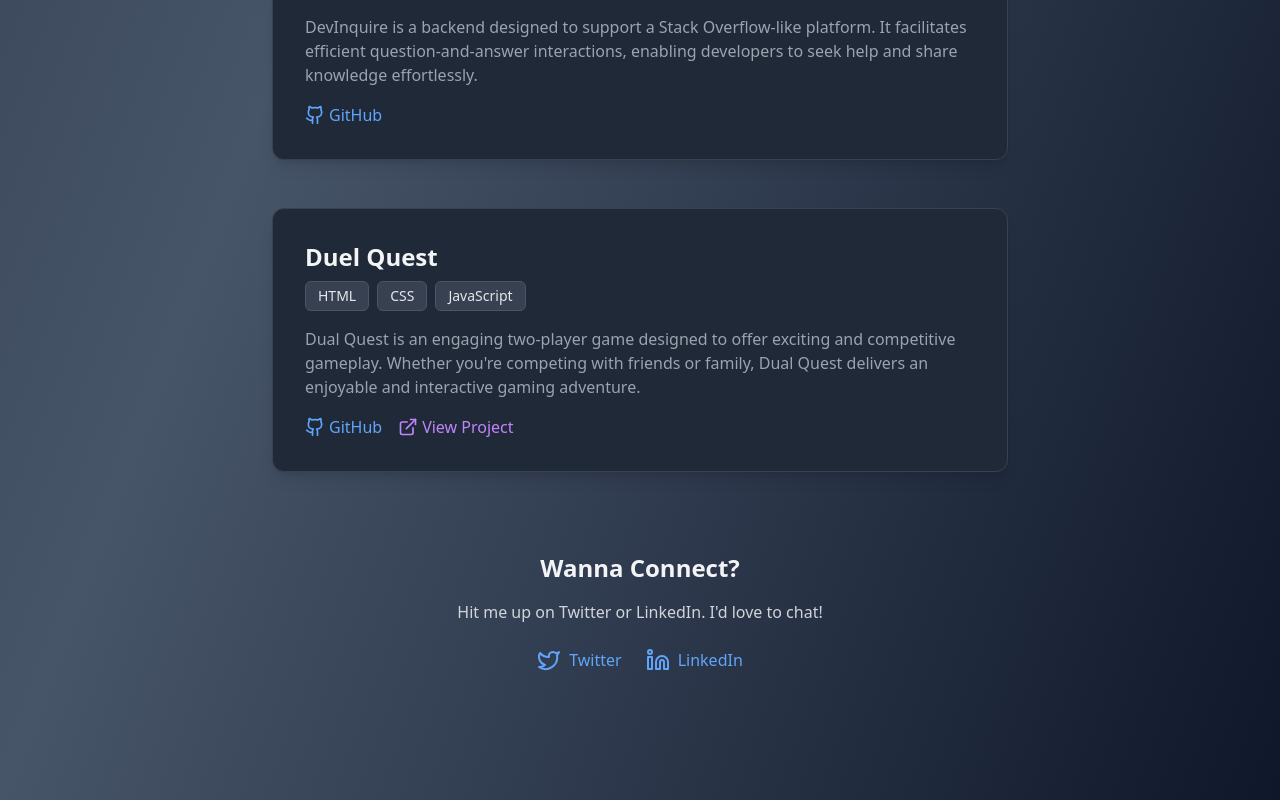
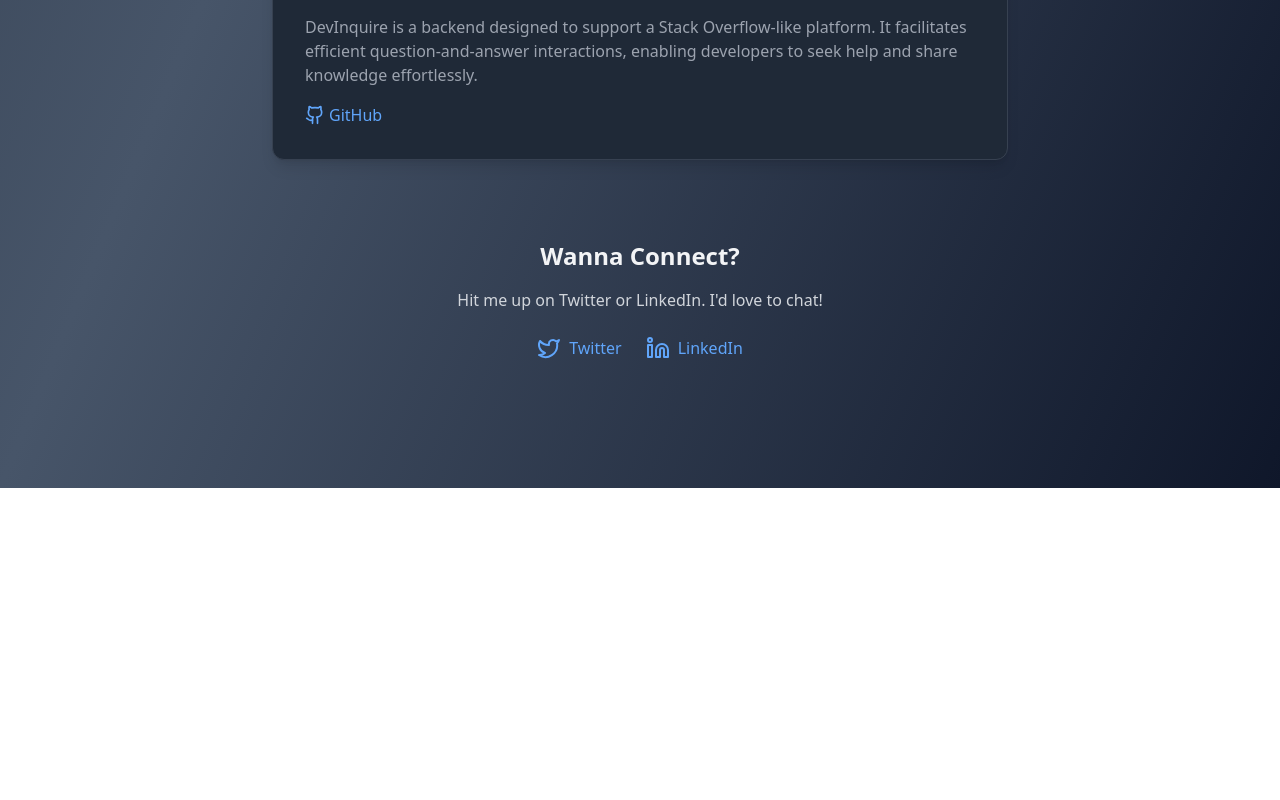
Before and after one commit to priyankasoni930/priyanka, a Next.js app: page / in a window 1280 px wide. Shown: the part 2576-3376 px from the top of the page. After the commit the page ends 3064 px from the top, so only its background shows below. Built offline with nearby package versions, Linux system fonts and the light colour scheme.

Commit message:
Update page.tsx

```diff
--- a/app/page.tsx
+++ b/app/page.tsx
@@ -92,6 +92,15 @@ function SkillsSection() {
 }
 
 function ProjectsSection() {
+   // {
+  //   name: "Duel Quest",
+  //   description:
+  //     "Dual Quest is an engaging two-player game designed to offer exciting and competitive gameplay. Whether you're competing with friends or family, Dual Quest delivers an enjoyable and interactive gaming adventure.",
+  //   github: "https://github.com/priyankasoni930/Dual-Quest",
+  //   link: "https://priyankasoni930.github.io/Dual-Quest/",
+  //   form: "fullstack",
+  //   techStack: ["HTML", "CSS", "JavaScript"],
+  // },
   const projects = [
     {
       name: "Interview-Buddy",
@@ -180,15 +189,7 @@ function ProjectsSection() {
       form: "backend",
       techStack: ["Node.js", "Express.js", "MongoDB"],
     },
-    {
-      name: "Duel Quest",
-      description:
-        "Dual Quest is an engaging two-player game designed to offer exciting and competitive gameplay. Whether you're competing with friends or family, Dual Quest delivers an enjoyable and interactive gaming adventure.",
-      github: "https://github.com/priyankasoni930/Dual-Quest",
-      link: "https://priyankasoni930.github.io/Dual-Quest/",
-      form: "fullstack",
-      techStack: ["HTML", "CSS", "JavaScript"],
-    },
+
   ];
 
   return (
```
